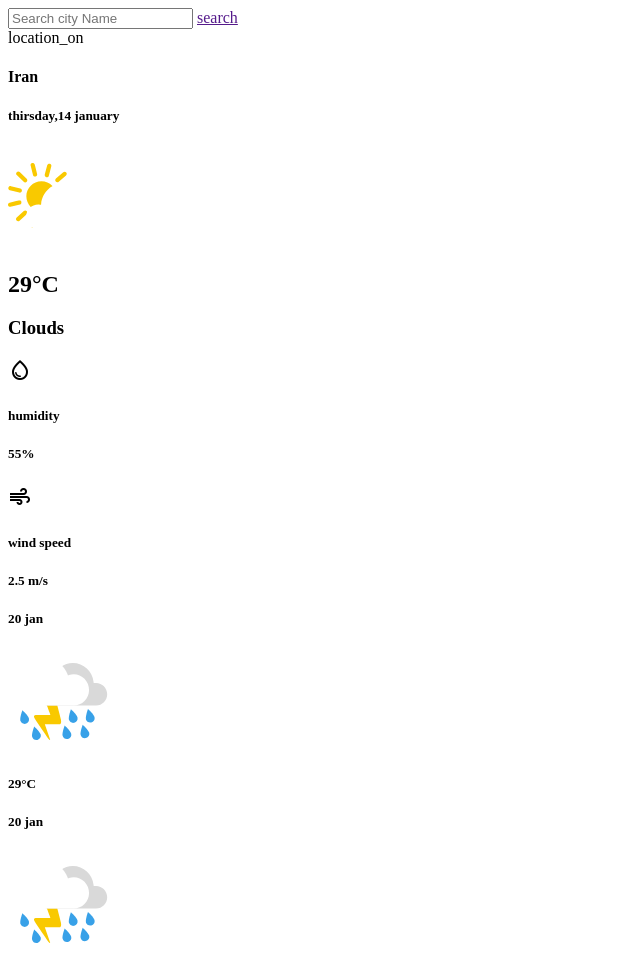
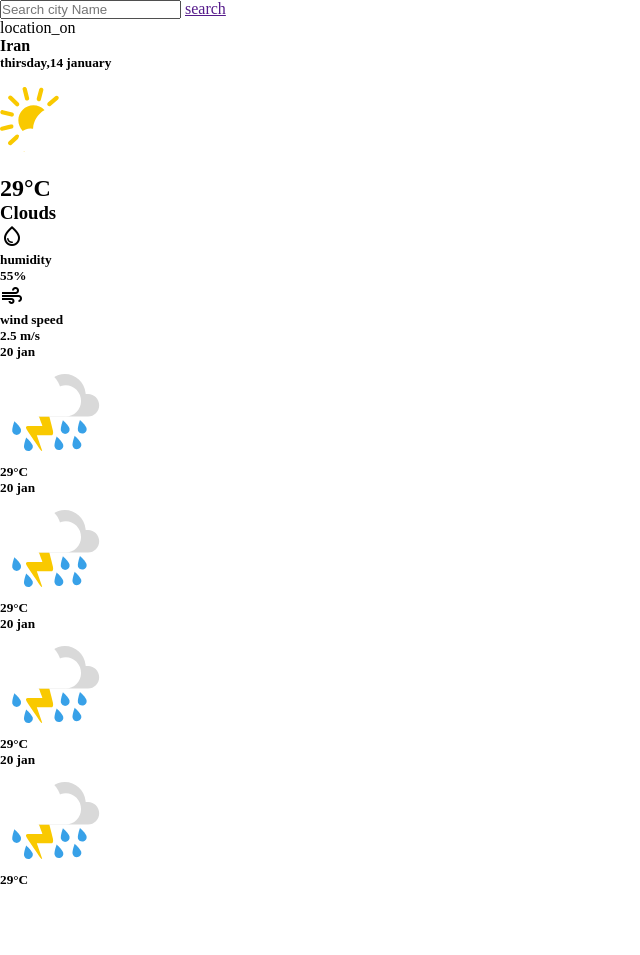
Before and after one commit to Melannia-4488/weatherapp, a plain HTML site: page index.html in a window 1280 px wide. Shown: the top 955 px of the page, without its empty margins (0-640 px from the left). After the commit the page ends 888 px from the top, so only its background shows below. Drawn offline with nearby package versions, Linux system fonts and the light colour scheme.

Commit message:
css reset

```diff
--- a/index.html
+++ b/index.html
@@ -3,7 +3,8 @@
   <head>
     <meta charset="UTF-8" />
     <meta name="viewport" content="width=device-width, initial-scale=1.0" />
-    <title>Document</title>
+    <title>Weather App</title>
+    <link rel="stylesheet" href="style.css" />
     <!-- importing google fonts -->
     <link
       href="https://fonts.googleapis.com/css2?family=Material+Symbols+Outlined"
--- a/style.css
+++ b/style.css
@@ -0,0 +1,5 @@
+* {
+  margin: 0;
+  padding: 0;
+  box-sizing: border-box;
+}
```
